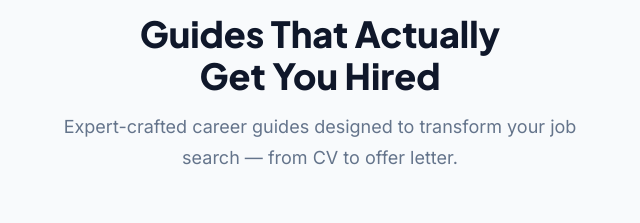
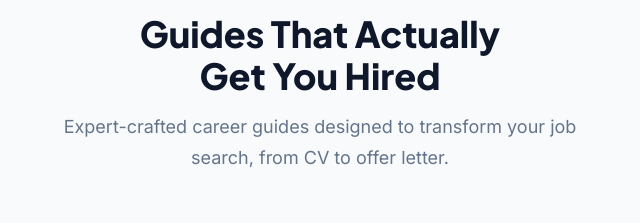
Before and after one commit to abubakarzahid01/skillbridge-web-app, a plain HTML site: page skillbridge/index.html in a window 1280 px wide. Shown: the part 3040-3263 px from the top of the page, 320-960 px from the left. Drawn offline with Linux system fonts and the light colour scheme; no server answers.

Commit message:
Fix remaining em-dashes in index and premium-guides pages

```diff
--- a/skillbridge/index.html
+++ b/skillbridge/index.html
@@ -311,7 +311,7 @@
       <span class="section-label">Premium Resources</span>
       <h2 class="section-title">Guides That Actually<br/>Get You Hired</h2>
       <p class="section-subtitle">
-        Expert-crafted career guides designed to transform your job search —
+        Expert-crafted career guides designed to transform your job search,
         from CV to offer letter.
       </p>
     </div>
```
Also changed, not shown: skillbridge/premium-guides.html (+1 -1 lines).
